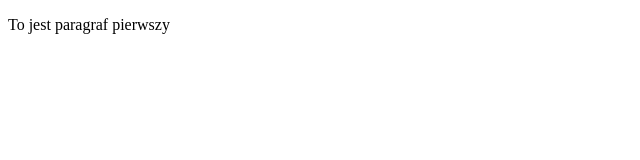
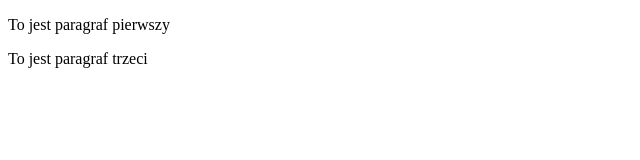
Before and after one commit to janlipecki/gitjestgit, a plain HTML site: page index.html in a window 1280 px wide. Shown: the whole page, without its empty margins (0-640 px from the left). Drawn offline with Linux system fonts and the light colour scheme.

Commit message:
trzeci paragraf

```diff
--- a/index.html
+++ b/index.html
@@ -6,5 +6,6 @@
 </head>
 <body>
     <p>To jest paragraf pierwszy</p>
+    <p>To jest paragraf trzeci</p>
 </body>
 </html>
```
